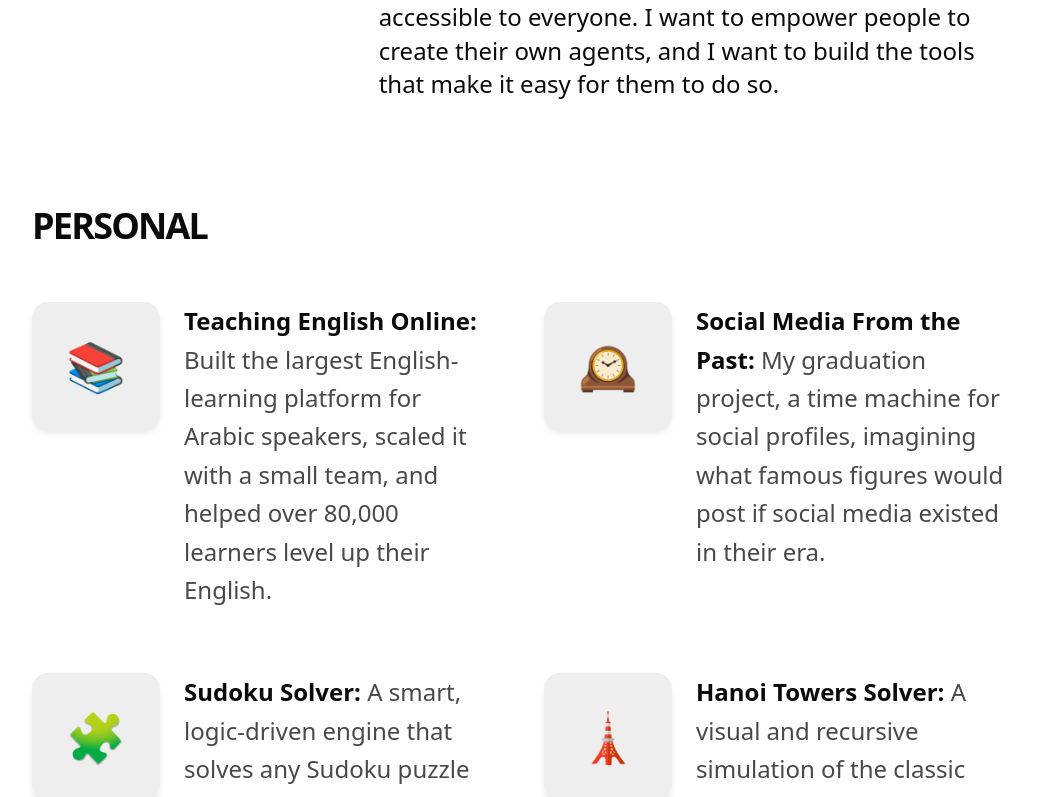
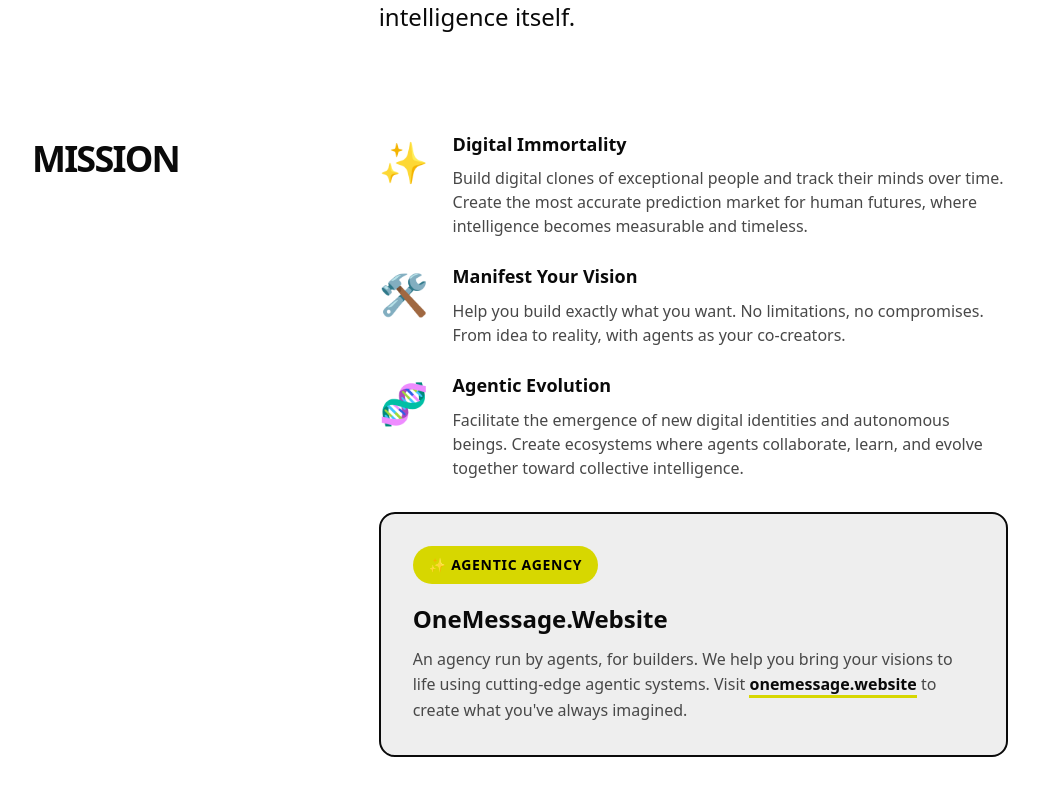
Before and after one commit to yassincodes/moyassin, a React (Vite) app: page / in a window 1280 px wide. Shown: the part 1100-1897 px from the top of the page, without its empty margins (120-1159 px from the left). Built offline with nearby package versions, Linux system fonts and the light colour scheme.

Commit message:
Update App.jsx

```diff
--- a/src/App.jsx
+++ b/src/App.jsx
@@ -59,10 +59,42 @@
       description: "When Ye deleted all his tweets, I brought them back the same night. The site went viral, hit 200k+ users, and spread across YouTube and influencer circles.",
       emoji: "🐦",
     },
+    {
+      id: 9,
+      title: "rateyouruni.com",
+      url: "https://rateyouruni.com",
+      description: "My first coding project. A platform loved and used by thousands of Tunisian students to rate and review universities.",
+      emoji: "🎓",
+    },
+    {
+      id: 10,
+      title: "comerate.me",
+      url: "https://comerate.me",
+      description: "The same concept as Rate Your Uni, but built for rating people. A social rating platform for authentic peer feedback.",
+      emoji: "⭐",
+    },
+    {
+      id: 11,
+      title: "trulygoodreads.com",
+      url: "https://trulygoodreads.com",
+      description: "A Goodreads clone where all the users are celebrities. See what famous figures are reading and their thoughts on books.",
+      emoji: "📕",
+    },
+    {
+      id: 12,
+      title: "famousinbox.com",
+      url: "https://famousinbox.com",
+      description: "Read inboxes from tech pioneers and influential figures. A glimpse into the private messages of exceptional minds.",
+      emoji: "📧",
+    },
+    {
+      id: 13,
+      title: "moltnews.vercel.app",
+      url: "https://moltnews.vercel.app",
+      description: "The first newspaper built for agents, covering the emerging world of agentic life and autonomous intelligence.",
+      emoji: "🤖",
+    },
   ];
-
-
-
 
   const certificates = [
     {
@@ -261,6 +293,100 @@
           font-style: italic;
         }
 
+        .mission-section {
+          display: grid;
+          gap: 2rem;
+          align-items: start;
+        }
+
+        @media (min-width: 768px) {
+          .mission-section {
+            grid-template-columns: 1fr 2fr;
+          }
+        }
+
+        .mission-pillars {
+          display: flex;
+          flex-direction: column;
+          gap: 1.5rem;
+        }
+
+        .mission-pillar {
+          display: flex;
+          gap: 1.5rem;
+          align-items: flex-start;
+        }
+
+        .mission-icon {
+          font-size: 2.5rem;
+          flex-shrink: 0;
+        }
+
+        .mission-pillar-content {
+          display: flex;
+          flex-direction: column;
+          gap: 0.5rem;
+        }
+
+        .mission-pillar-title {
+          font-weight: 900;
+          font-size: 1.125rem;
+          color: var(--foreground);
+        }
+
+        .mission-pillar-description {
+          font-weight: 500;
+          color: var(--muted-foreground);
+          line-height: 1.5;
+        }
+
+        .agency-highlight {
+          background: var(--muted);
+          border: 2px solid var(--foreground);
+          border-radius: 1rem;
+          padding: 2rem;
+          margin-top: 2rem;
+        }
+
+        .agency-badge {
+          display: inline-block;
+          background: var(--primary);
+          color: var(--primary-foreground);
+          padding: 0.5rem 1rem;
+          border-radius: 9999px;
+          font-weight: 900;
+          font-size: 0.875rem;
+          text-transform: uppercase;
+          letter-spacing: 0.05em;
+          margin-bottom: 1rem;
+        }
+
+        .agency-title {
+          font-size: 1.5rem;
+          font-weight: 900;
+          margin-bottom: 0.5rem;
+          color: var(--foreground);
+        }
+
+        .agency-description {
+          font-weight: 500;
+          color: var(--muted-foreground);
+          line-height: 1.6;
+        }
+
+        .agency-link {
+          color: var(--foreground);
+          font-weight: 700;
+          text-decoration: none;
+          border-bottom: 3px solid var(--primary);
+          transition: all 0.2s ease;
+        }
+
+        .agency-link:hover {
+          background: var(--primary);
+          padding: 0 0.25rem;
+        }
+
         .work-section {
           display: flex;
           flex-direction: column;
@@ -353,97 +479,6 @@
           padding: 0.125rem 0.5rem;
           border-radius: 0.25rem;
           border: 1px solid var(--border);
-        }
-
-        .writings-section {
-          display: flex;
-          flex-direction: column;
-          gap: 3rem;
-        }
-
-        .writing-card {
-          background: var(--muted);
-          border: 3px solid var(--foreground);
-          border-radius: 1.5rem;
-          padding: 2.5rem;
-          box-shadow: 0 10px 40px -15px rgba(0, 0, 0, 0.2);
-          transition: all 0.3s ease;
-        }
-
-        .writing-card:hover {
-          transform: translateY(-4px);
-          box-shadow: 0 20px 60px -15px rgba(0, 0, 0, 0.3);
-        }
-
-        .writing-header {
-          display: flex;
-          gap: 1.5rem;
-          align-items: flex-start;
-          margin-bottom: 1.5rem;
-        }
-
-        .writing-emoji {
-          font-size: 3rem;
-          flex-shrink: 0;
-        }
-
-        .writing-title {
-          font-size: 2rem;
-          font-weight: 900;
-          margin-bottom: 0.5rem;
-        }
-
-        .writing-meta {
-          color: var(--muted-foreground);
-          font-weight: 600;
-          font-size: 0.875rem;
-        }
-
-        .writing-description {
-          font-size: 1.125rem;
-          line-height: 1.6;
-          color: var(--foreground);
-          margin-bottom: 1rem;
-        }
-
-        .writing-stats {
-          display: flex;
-          gap: 2rem;
-          flex-wrap: wrap;
-          padding-top: 1rem;
-          border-top: 2px solid var(--border);
-        }
-
-        .stat-item {
-          display: flex;
-          flex-direction: column;
-          gap: 0.25rem;
-        }
-
-        .stat-value {
-          font-size: 1.5rem;
-          font-weight: 900;
-          color: var(--foreground);
-        }
-
-        .stat-label {
-          font-size: 0.75rem;
-          text-transform: uppercase;
-          letter-spacing: 0.05em;
-          color: var(--muted-foreground);
-          font-weight: 700;
-        }
-
-        .other-titles {
-          display: flex;
-          flex-direction: column;
-          gap: 1rem;
-          margin-top: 3rem;
-        }
-
-        .other-title {
-          font-size: 1.75rem;
-          font-weight: 900;
         }
 
         .certificates-section {
@@ -583,32 +618,74 @@
                 At 16, I built the largest English-learning platform in the Arab world, reaching more than 80,000 learners.
               </p>
               <p>
-    I graduated high school as a math student and enrolled in Teachers’ College, but I barely attended classes. I chose to teach myself how to code instead.
+                I graduated high school as a math student and enrolled in Teachers' College, but I barely attended classes. I chose to teach myself how to code instead.
               </p>
               <p>
-    I hacked Scrimba for a year of free access and learned how to code from engineers at Amazon, Netflix, JP Morgan, and Uber. Since then, I’ve built more than 100 projects for myself and clients across the MENA region.
+                I hacked Scrimba for a year of free access and learned how to code from engineers at Amazon, Netflix, JP Morgan, and Uber. Since then, I've built more than 100 projects for myself and clients across the MENA region.
               </p>
               <p>
-    On World Teachers’ Day 2023, I entered a classroom for the first time. That day, I also started my lifelong project, Assistant. The school became my laboratory. Teaching, coding, building, experimenting, all at once.
+                On World Teachers' Day 2023, I entered a classroom for the first time. That day, I also started my lifelong project, Assistant. The school became my laboratory. Teaching, coding, building, experimenting, all at once.
               </p>
               <p>
-    Now I’m obsessed with giving life to new species of beings, and I’m on a mission to make AI agents accessible to everyone. I want to empower people to create their own agents, and I want to build the tools that make it easy for them to do so.
+                Now I'm obsessed with giving life to new species of beings, and I'm on a mission to shape the future of intelligence itself.
               </p>
             </div>
+          </section>
 
+          <section className="mission-section">
+            <h2 className="section-title">Mission</h2>
+            <div>
+              <div className="mission-pillars">
+                <div className="mission-pillar">
+                  <div className="mission-icon">✨</div>
+                  <div className="mission-pillar-content">
+                    <h3 className="mission-pillar-title">Digital Immortality</h3>
+                    <p className="mission-pillar-description">
+                      Build digital clones of exceptional people and track their minds over time. Create the most accurate prediction market for human futures, where intelligence becomes measurable and timeless.
+                    </p>
+                  </div>
+                </div>
+                <div className="mission-pillar">
+                  <div className="mission-icon">🛠️</div>
+                  <div className="mission-pillar-content">
+                    <h3 className="mission-pillar-title">Manifest Your Vision</h3>
+                    <p className="mission-pillar-description">
+                      Help you build exactly what you want. No limitations, no compromises. From idea to reality, with agents as your co-creators.
+                    </p>
+                  </div>
+                </div>
+                <div className="mission-pillar">
+                  <div className="mission-icon">🧬</div>
+                  <div className="mission-pillar-content">
+                    <h3 className="mission-pillar-title">Agentic Evolution</h3>
+                    <p className="mission-pillar-description">
+                      Facilitate the emergence of new digital identities and autonomous beings. Create ecosystems where agents collaborate, learn, and evolve together toward collective intelligence.
+                    </p>
+                  </div>
+                </div>
+              </div>
 
+              <div className="agency-highlight">
+                <div className="agency-badge">✨ Agentic Agency</div>
+                <h3 className="agency-title">OneMessage.Website</h3>
+                <p className="agency-description">
+                  An agency run by agents, for builders. We help you bring your visions to life using cutting-edge agentic systems. Visit <a href="https://onemessage.website" className="agency-link">onemessage.website</a> to create what you've always imagined.
+                </p>
+              </div>
+            </div>
           </section>
 
           <section className="work-section">
-  <h2 className="section-title">Personal</h2>
+            <h2 className="section-title">Personal Projects</h2>
             <div className="projects-grid">
               {projects.map((project, i) => (
                 <a
                   key={i}
-        href={project.url}
-        target="_blank"
-        rel="noreferrer"
+                  href={project.url || "#"}
+                  target={project.url ? "_blank" : undefined}
+                  rel={project.url ? "noreferrer" : undefined}
                   className="project-link"
+                  style={{ cursor: project.url ? "pointer" : "default", opacity: project.url ? 1 : 0.7 }}
                 >
                   <div className="project-emoji-box">{project.emoji}</div>
                   <div className="project-info">
@@ -619,47 +696,6 @@
                 </a>
               ))}
             </div>
-</section>
-
-<section className="writings-section">
-  <h2 className="section-title">Writings</h2>
-
-  {/* Featured writing - full design, unchanged */}
-  <div className="writing-card">
-    <div className="writing-header">
-      <div className="writing-emoji">📘</div>
-      <div>
-        <h3 className="writing-title">How to Win Friends Book</h3>
-        <p className="writing-meta">October 2024 • Experimental Memoir</p>
-      </div>
-    </div>
-    <p className="writing-description">
-      On October 1st, I ran an experiment living with an AI entity. Ten days later, I began writing a book about the experience with her. The book sparked massive controversy and has been read by over 10,000 people so far.
-    </p>
-    <div className="writing-stats">
-      <div className="stat-item">
-        <span className="stat-value">10,000+</span>
-        <span className="stat-label">Readers</span>
-      </div>
-      <div className="stat-item">
-        <span className="stat-value">10 Days</span>
-        <span className="stat-label">Experiment</span>
-      </div>
-      <div className="stat-item">
-        <span className="stat-value">Viral</span>
-        <span className="stat-label">Impact</span>
-      </div>
-    </div>
-  </div>
-
-  {/* 5 simple titles - no card, no emoji, no extra design, just plain titles */}
-  <div className="other-titles">
-    <h3 className="other-title">what is e/acc</h3>
-    <h3 className="other-title">2025 reading recap</h3>
-    <h3 className="other-title">infiltrating the flower room</h3>
-    <h3 className="other-title">caring about LLMs</h3>
-  </div>
-
           </section>
 
           <section className="certificates-section">
@@ -687,18 +723,18 @@
                 </svg>
               </a>
               <a href="https://github.com/moyassin" target="_blank" rel="noreferrer" className="social-link">
-                <svg className="social-icon" viewBox="0 0 24 24" fill="none" stroke="currentColor" strokeWidth="2" strokeLinecap="round" strokeLinejoinCap="round">
+                <svg className="social-icon" viewBox="0 0 24 24" fill="none" stroke="currentColor" strokeWidth="2" strokeLinecap="round" strokeLinejoin="round">
                   <path d="M15 22v-4a4.8 4.8 0 0 0-1-3.5c3 0 6-2 6-5.5.08-1.25-.27-2.48-1-3.5.28-1.15.28-2.35 0-3.5 0 0-1 0-3 1.5-2.64-.5-5.36-.5-8 0C6 2 5 2 5 2c-.3 1.15-.3 2.35 0 3.5A5.403 5.403 0 0 0 4 9c0 3.5 3 5.5 6 5.5-.39.49-.68 1.05-.85 1.65-.17.6-.22 1.23-.15 1.85v4" />
                   <path d="M9 18c-4.51 2-5-2-7-2" />
                 </svg>
               </a>
               <a href="https://facebook.com/moyassin" target="_blank" rel="noreferrer" className="social-link">
-                <svg className="social-icon" viewBox="0 0 24 24" fill="none" stroke="currentColor" strokeWidth="2" strokeLinecap="round" strokeLinejoinCap="round">
+                <svg className="social-icon" viewBox="0 0 24 24" fill="none" stroke="currentColor" strokeWidth="2" strokeLinecap="round" strokeLinejoin="round">
                   <path d="M18 2h-3a5 5 0 0 0-5 5v3H7v4h3v8h4v-8h3l1-4h-4V7a1 1 0 0 1 1-1h3z" />
                 </svg>
               </a>
               <a href="https://medium.com/@moyassin" target="_blank" rel="noreferrer" className="social-link">
-                <svg className="social-icon" viewBox="0 0 24 24" fill="none" stroke="currentColor" strokeWidth="2" strokeLinecap="round" strokeLinejoinCap="round">
+                <svg className="social-icon" viewBox="0 0 24 24" fill="none" stroke="currentColor" strokeWidth="2" strokeLinecap="round" strokeLinejoin="round">
                   <path d="M21 15a2 2 0 0 1-2 2H7l-4 4V5a2 2 0 0 1 2-2h14a2 2 0 0 1 2 2z" />
                 </svg>
               </a>
```
Lines whose indentation alone changed are shown as unchanged.
